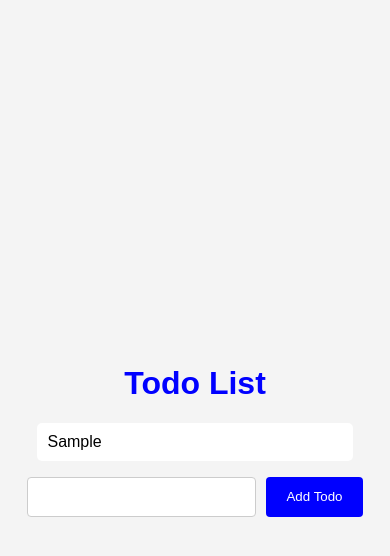
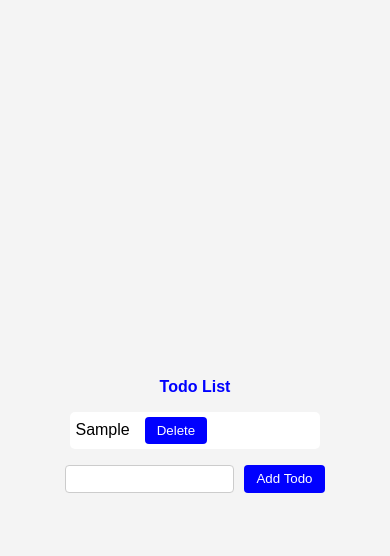
Before and after one commit to klima3775/to-dolist, a React (Create React App) app: page / in a window 390 px wide. Both pictures are taken after typing "Sample" into the empty fields and a click on the button "Add Todo". Shown: the top 556 px of the page. Built offline with nearby package versions, Linux system fonts and the light colour scheme.

Commit message:
Add funcyion delete and adaptive

```diff
--- a/src/App.scss
+++ b/src/App.scss
@@ -10,6 +10,14 @@ body {
 h1 {
   text-align: center;
   color: blue;
+
+  @media (max-width: 600px) {
+    font-size: 18px;
+  }
+
+  @media (max-width: 400px) {
+    font-size: 16px;
+  }
 }
 
 .todo-list {
@@ -32,6 +40,11 @@ h1 {
   &:hover {
     background-color: #ddd;
   }
+
+  @media (max-width: 600px) {
+    margin: 5px;
+    padding: 5px;
+  }
 }
 
 .add-todo-form {
@@ -45,6 +58,16 @@ h1 {
     border-radius: 4px;
     font-size: 16px;
     margin-right: 10px;
+
+    @media (max-width: 600px) {
+      font-size: 14px;
+      padding: 8px;
+    }
+
+    @media (max-width: 400px) {
+      font-size: 12px;
+      padding: 6px;
+    }
   }
 
   button {
@@ -58,5 +81,13 @@ h1 {
     &:hover {
       background-color: darkblue;
     }
+
+    @media (max-width: 600px) {
+      padding: 8px 16px;
+    }
+
+    @media (max-width: 400px) {
+      padding: 6px 12px;
+    }
   }
 }
--- /dev/null
+++ b/src/components/toDoList/list.scss
@@ -0,0 +1,32 @@
+button {
+  padding: 10px 20px;
+  border: none;
+  border-radius: 4px;
+  background-color: blue;
+  color: white;
+  cursor: pointer;
+
+  &:hover {
+    background-color: darkblue;
+  }
+
+  @media (max-width: 600px) {
+    padding: 8px 16px;
+  }
+
+  @media (max-width: 400px) {
+    padding: 6px 12px;
+  }
+}
+
+.todo-item button {
+  margin-left: 60px;
+
+  @media (max-width: 600px) {
+    margin-left: 30px;
+  }
+
+  @media (max-width: 400px) {
+    margin-left: 15px;
+  }
+}
--- a/src/components/toDoList/toDoList.jsx
+++ b/src/components/toDoList/toDoList.jsx
@@ -1,8 +1,10 @@
 import React from "react";
 import { connect } from "react-redux";
-import { toggleTodo } from "../../redux/actions";
+import { toggleTodo, deleteTodo } from "../../redux/actions";
+import "./list.scss";
 
-const TodoList = ({ todos, toggleTodo }) => (
+const TodoList = ({ todos, toggleTodo, deleteTodo }) => {
+  return (
     <ul className="todo-list">
       {todos.map((todo) => (
         <li
@@ -12,13 +14,22 @@ const TodoList = ({ todos, toggleTodo }) => (
           style={{ textDecoration: todo.completed ? "line-through" : "none" }}
         >
           {todo.text}
+          <button
+            onClick={(event) => {
+              event.stopPropagation(); // Prevents the toggleTodo from being called
+              deleteTodo(todo.id);
+            }}
+          >
+            Delete
+          </button>
         </li>
       ))}
     </ul>
   );
+};
 
 const mapStateToProps = (state) => ({
   todos: state.todos,
 });
 
-export default connect(mapStateToProps, { toggleTodo })(TodoList);
+export default connect(mapStateToProps, { toggleTodo, deleteTodo })(TodoList);
--- a/src/redux/actions.js
+++ b/src/redux/actions.js
@@ -2,6 +2,7 @@
 
 export const ADD_TODO = "ADD_TODO";
 export const TOGGLE_TODO = "TOGGLE_TODO";
+export const DELETE_TODO = "DELETE_TODO";
 
 export const addTodo = (text) => ({
   type: ADD_TODO,
@@ -12,3 +13,7 @@ export const toggleTodo = (id) => ({
   type: TOGGLE_TODO,
   id,
 });
+export const deleteTodo = (id) => ({
+  type: "DELETE_TODO",
+  id,
+});
--- a/src/redux/reducers.js
+++ b/src/redux/reducers.js
@@ -1,6 +1,6 @@
 // reducers.js
 
-import { ADD_TODO, TOGGLE_TODO } from "./actions";
+import { ADD_TODO, TOGGLE_TODO, DELETE_TODO } from "./actions";
 
 const initialState = {
   todos: [],
@@ -27,6 +27,11 @@ const todoApp = (state = initialState, action) => {
           todo.id === action.id ? { ...todo, completed: !todo.completed } : todo
         ),
       };
+    case DELETE_TODO:
+      return {
+        ...state,
+        todos: state.todos.filter((todo) => todo.id !== action.id),
+      };
     default:
       return state;
   }
```
Lines whose indentation alone changed are shown as unchanged.
